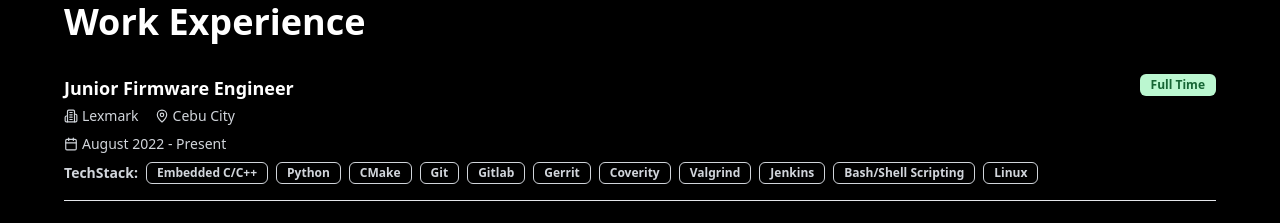
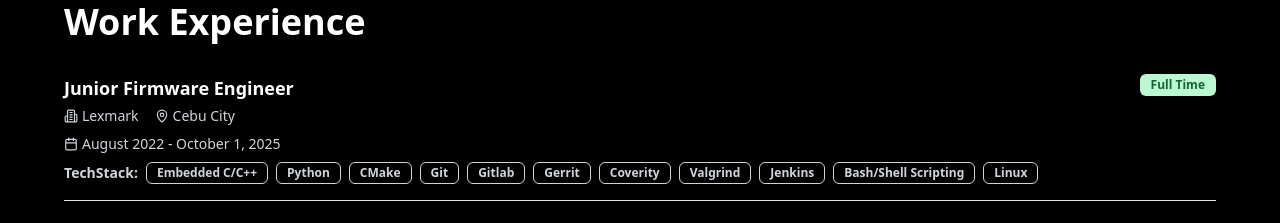
Before and after one commit to GarudaKurt/web-portfolio, a Next.js app: page / in a window 1280 px wide. Shown: the part 2000-2223 px from the top of the page. Built offline with nearby package versions, Linux system fonts and the light colour scheme.

Commit message:
fix typo

```diff
--- a/src/app/about-me/aboutme.tsx
+++ b/src/app/about-me/aboutme.tsx
@@ -18,7 +18,7 @@ const Aboutme = () => {
       location: "Cebu City",
       type: "Full Time",
       tech: "Embedded C/C++, Python, CMake, Git, Gitlab, Gerrit, Coverity, Valgrind, Jenkins, Bash/Shell Scripting, Linux",
-      period: "August 2022 - Present",
+      period: "August 2022 - October 1, 2025",
     },
     {
       title: "Software Developer",
```
